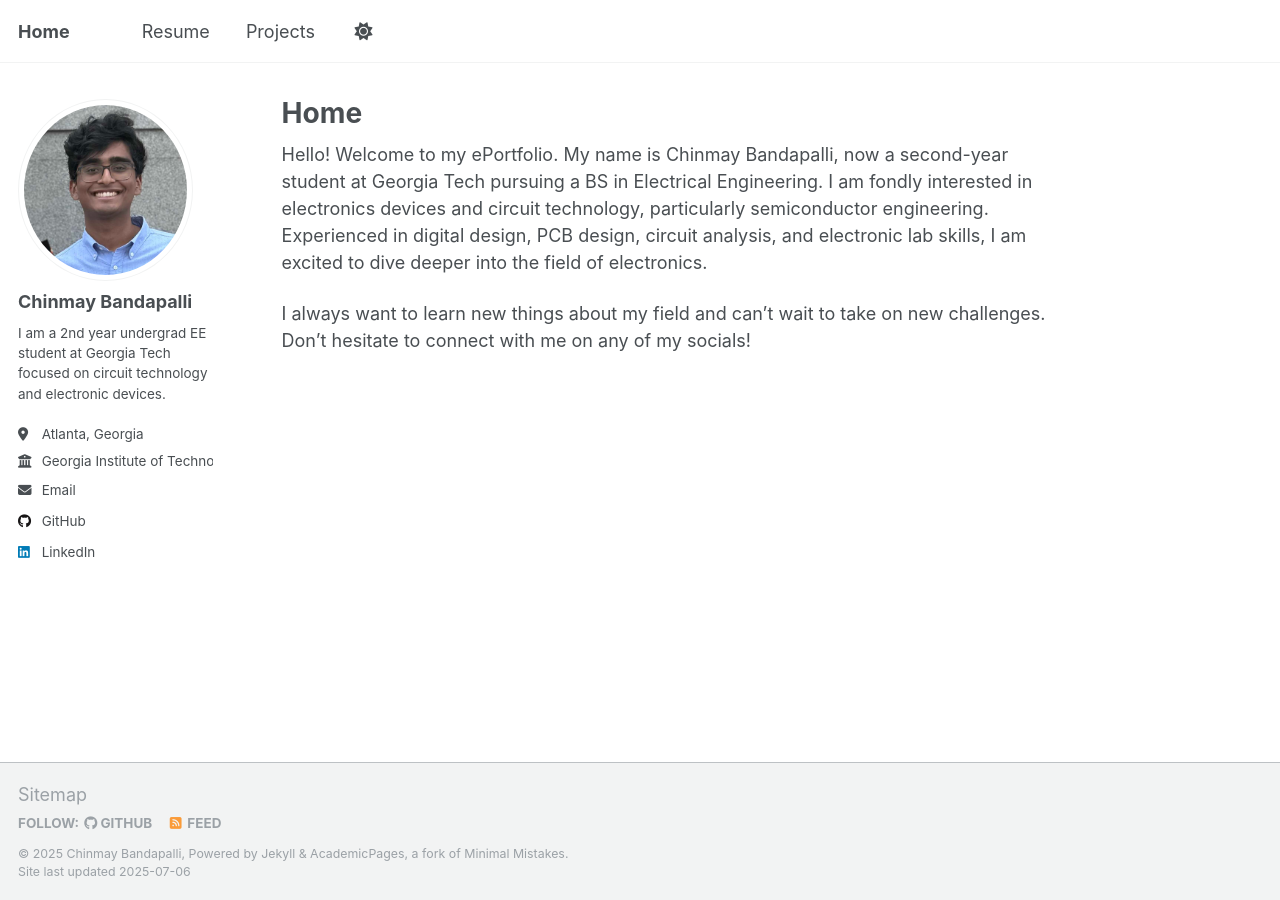
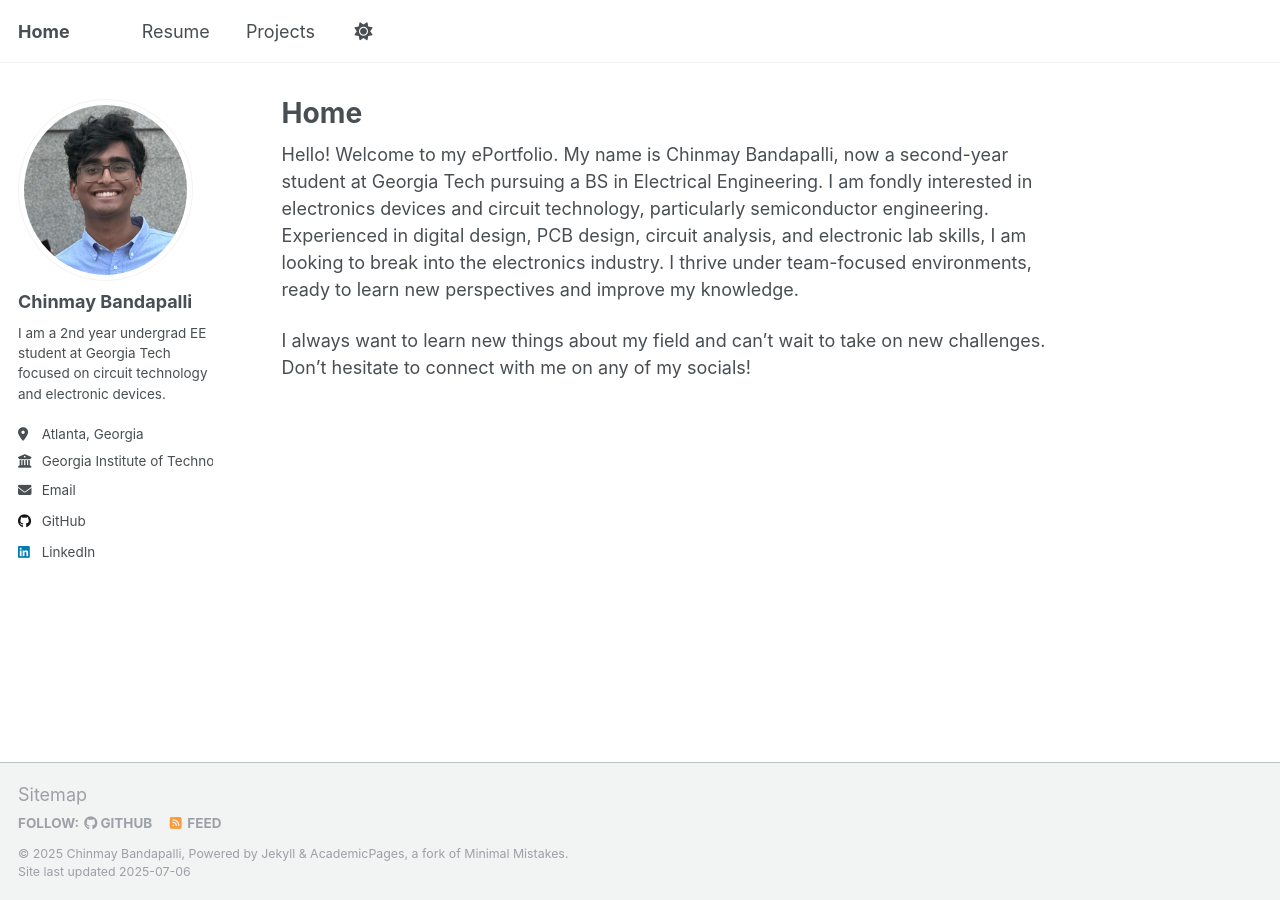
Before and after one commit to chinmaybandapalli/chinmaybandapalli.github.io, a Jekyll site: the page built from _pages/about.md, in a window 1280 px wide. Built offline with Jekyll 4.4.1, drawn with Linux system fonts in a browser that asks for light colours; a script that is not in the unit is left out.

Commit message:
Update about.md
Updated home description

```diff
--- a/_pages/about.md
+++ b/_pages/about.md
@@ -7,6 +7,6 @@ redirect_from:
   - /about.html
 ---
 
-Hello! Welcome to my ePortfolio. My name is Chinmay Bandapalli, now a second-year student at Georgia Tech pursuing a BS in Electrical Engineering. I am fondly interested in electronics devices and circuit technology, particularly semiconductor engineering. Experienced in digital design, PCB design, circuit analysis, and electronic lab skills, I am excited to dive deeper into the field of electronics.
+Hello! Welcome to my ePortfolio. My name is Chinmay Bandapalli, now a second-year student at Georgia Tech pursuing a BS in Electrical Engineering. I am fondly interested in electronics devices and circuit technology, particularly semiconductor engineering. Experienced in digital design, PCB design, circuit analysis, and electronic lab skills, I am looking to break into the electronics industry. I thrive under team-focused environments, ready to learn new perspectives and improve my knowledge.
 
 I always want to learn new things about my field and can't wait to take on new challenges. Don't hesitate to connect with me on any of my socials!
```
